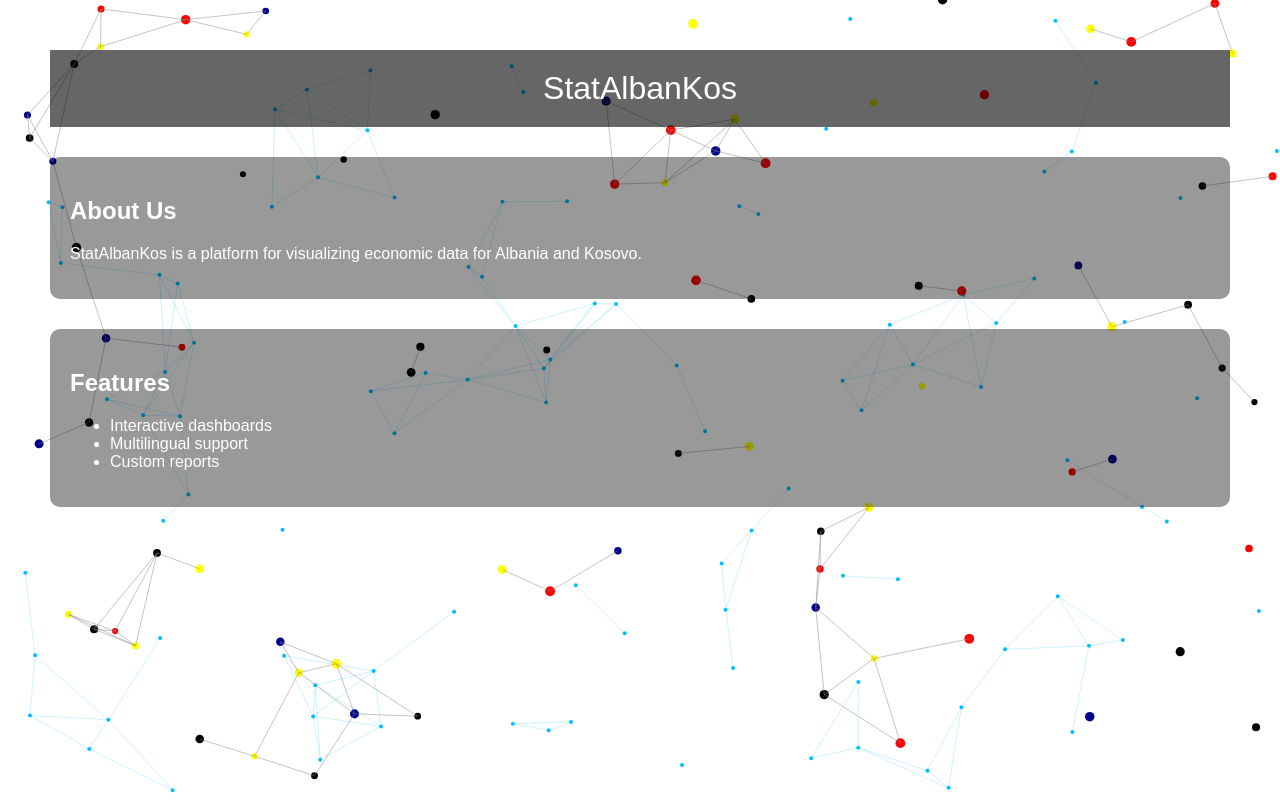
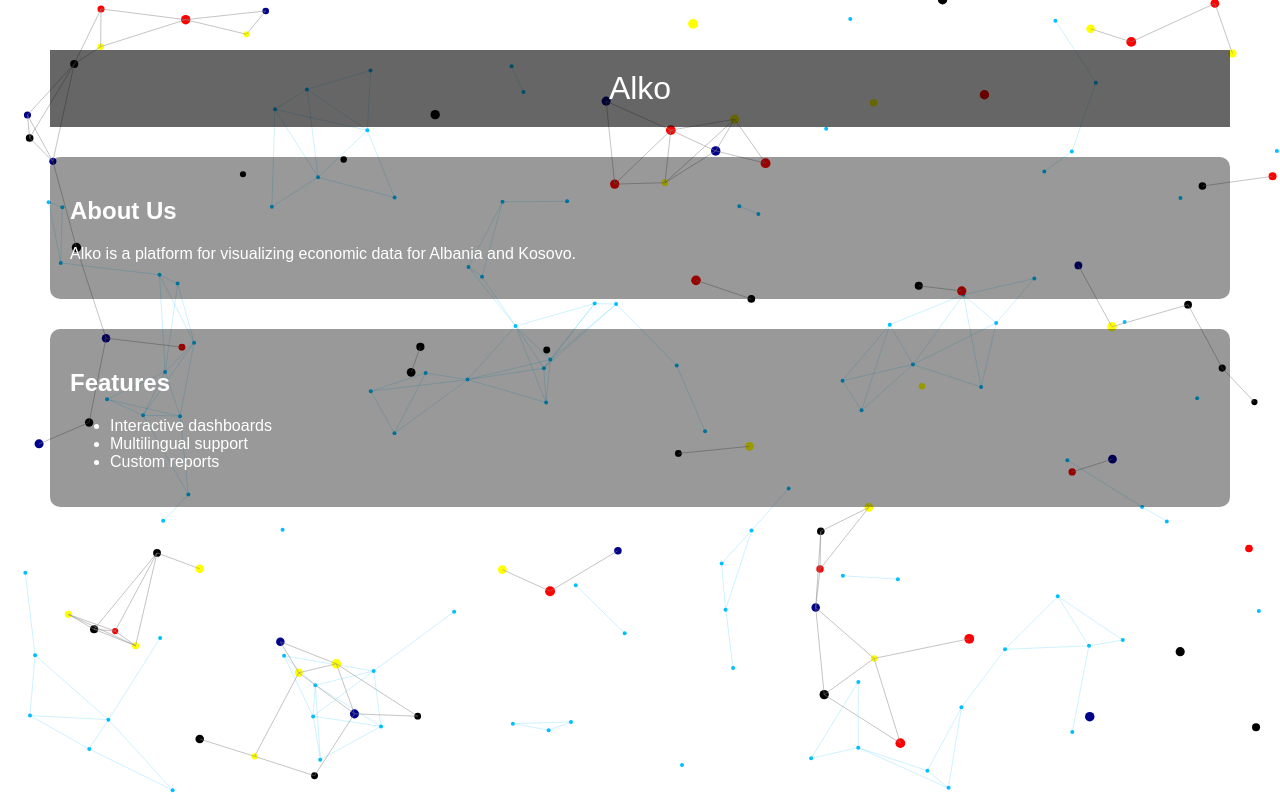
Before and after one commit to elabuci5-maker/Alko-, a plain HTML site: page index.html in a window 1280 px wide. Drawn offline with Linux system fonts and the light colour scheme.

Commit message:
Update index.html

```diff
--- a/index.html
+++ b/index.html
@@ -41,10 +41,10 @@
 <body>
 <canvas id="bgCanvas"></canvas>
 <div class="content">
-    <header>StatAlbanKos</header>
+    <header>Alko</header>
     <section>
         <h2>About Us</h2>
-        <p>StatAlbanKos is a platform for visualizing economic data for Albania and Kosovo.</p>
+        <p>Alko is a platform for visualizing economic data for Albania and Kosovo.</p>
     </section>
     <section>
         <h2>Features</h2>
```
